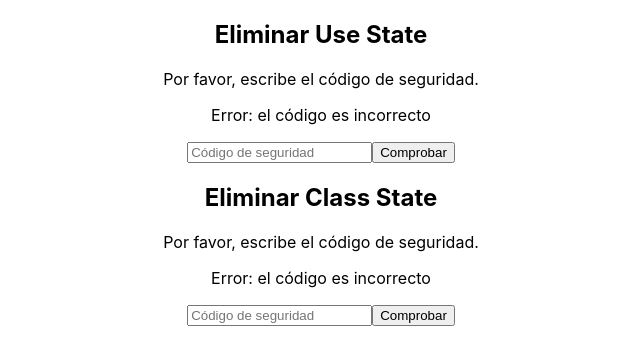
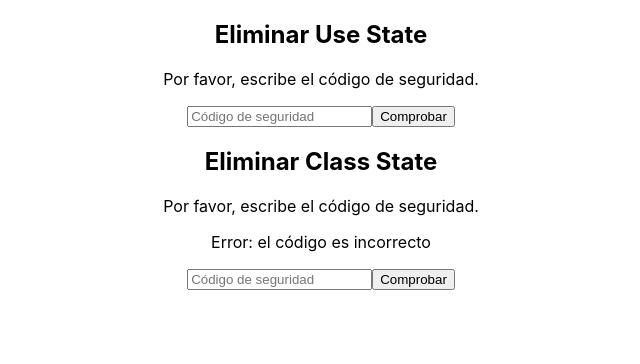
Before and after one commit to nicolas4746/manejo-estado-react, a React (Create React App) app: page / in a window 1280 px wide. Shown: the top 364 px of the page, without its empty margins (319-959 px from the left). Built offline with nearby package versions, Linux system fonts and the light colour scheme; the HTML template or start-up script is replaced by a standard one.

Commit message:
estados independientes y donde actualizar el estado

```diff
--- a/src/UseState.js
+++ b/src/UseState.js
@@ -1,9 +1,12 @@
 import React from 'react';
 
+const SECURITY_CODE = 'paradigma';
+
 function UseState({ name }) {
-    const [error, setError] = React.useState(true);
+  const [value, setValue] = React.useState('');
+  const [error, setError] = React.useState(false);
 
-    const [loading, setLoading] = React.useState(false);
+  const [loading, setLoading] = React.useState(false);
 
   React.useEffect(() => {
     console.log("Empezando el efecto")
@@ -12,13 +15,20 @@
       setTimeout(() => {
         console.log("Haciendo la validación")
 
-        setLoading(false);
+        if (value === SECURITY_CODE) {
+          setLoading(false);
+          setError(false);
+        } else {
+          setError(true);
+          setLoading(false);
+        }
 
         console.log("terminando la validación")
       }, 3000);
     }
 
     console.log("Terminando el efecto")
+  // eslint-disable-next-line react-hooks/exhaustive-deps
   }, [loading]);
 
 
@@ -28,7 +38,7 @@
 
         <p>Por favor, escribe el código de seguridad.</p>
 
-        {error && (
+        {(error && !loading) && (
           <p>Error: el código es incorrecto</p>
         )}
 
@@ -36,7 +46,13 @@
         <p>Cargando...</p>
       )}
 
-        <input placeholder="Código de seguridad" />
+      <input
+        placeholder="Código de seguridad"
+        value={value}
+        onChange={(event) => {
+          setValue(event.target.value);
+        }}
+      />
         <button
           onClick={() => setLoading(true)}
         >Comprobar</button>
```
